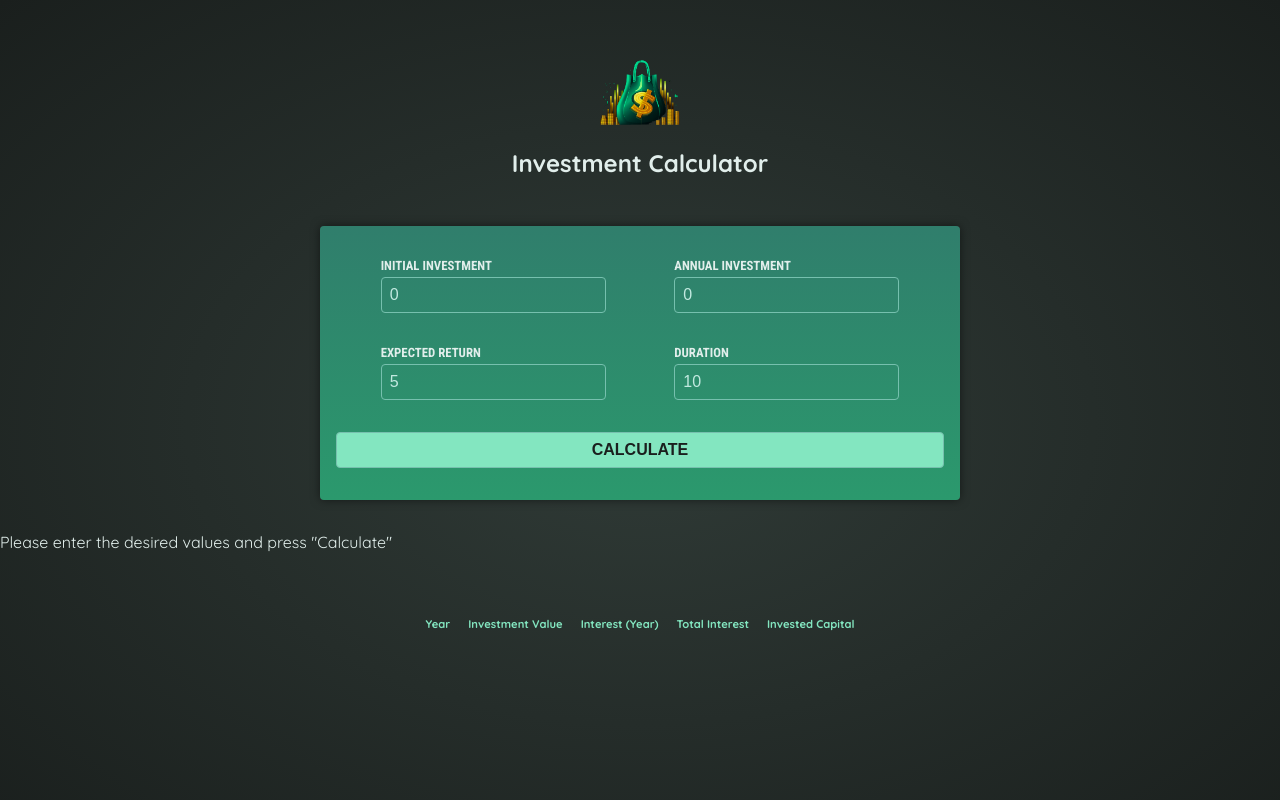
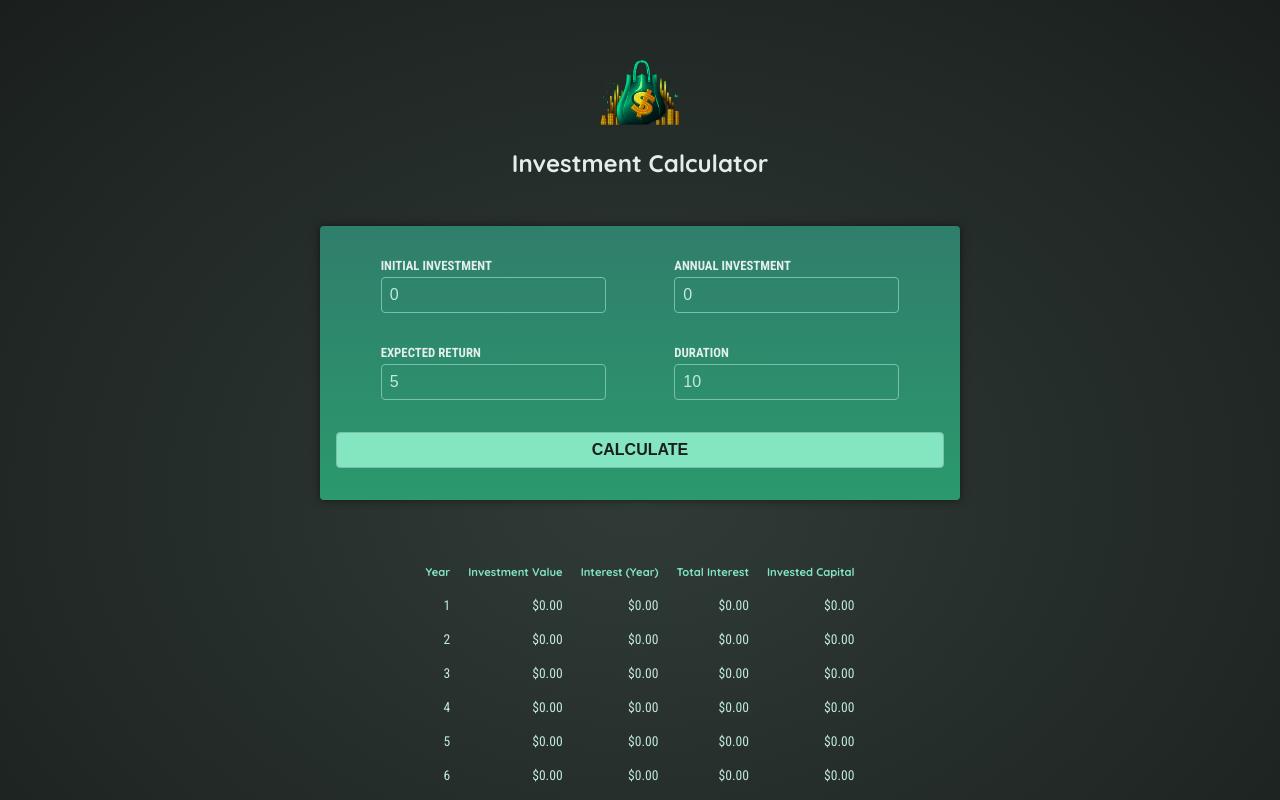
Before and after one commit to HanaDzin/WealthWise, an Angular app: page / in a window 1280 px wide. Both pictures are taken after a click on the button "CALCULATE". Shown: the top 800 px of the page. Built offline with nearby package versions, Linux system fonts and the light colour scheme.

Commit message:
outputting & formatting data using a pipe

```diff
--- a/src/app/investment-results/investment-results.component.html
+++ b/src/app/investment-results/investment-results.component.html
@@ -1,5 +1,6 @@
-<p>Please enter the desired values and press "Calculate"</p>
-
+@if (!results) {
+<p class="center">Please enter the desired values and press "Calculate"</p>
+} @else {
 <table>
   <thead>
     <tr>
@@ -11,6 +12,15 @@
     </tr>
   </thead>
   <tbody>
-
+    @for (result of results; track result.year) {
+    <tr>
+      <td>{{ result.year }}</td>
+      <td>{{ result.valueEndOfYear | currency }}</td>
+      <td>{{ result.interest | currency }}</td>
+      <td>{{ result.totalInterest | currency }}</td>
+      <td>{{ result.totalAmountInvested | currency }}</td>
+    </tr>
+    }
   </tbody>
 </table>
+}
--- a/src/app/investment-results/investment-results.component.ts
+++ b/src/app/investment-results/investment-results.component.ts
@@ -1,9 +1,10 @@
+import { CurrencyPipe } from '@angular/common';
 import { Component, Input, input } from '@angular/core';
 
 @Component({
   selector: 'app-investment-results',
   standalone: true,
-  imports: [],
+  imports: [CurrencyPipe],
   templateUrl: './investment-results.component.html',
   styleUrl: './investment-results.component.css',
 })
```
Lines whose indentation alone changed are shown as unchanged.
